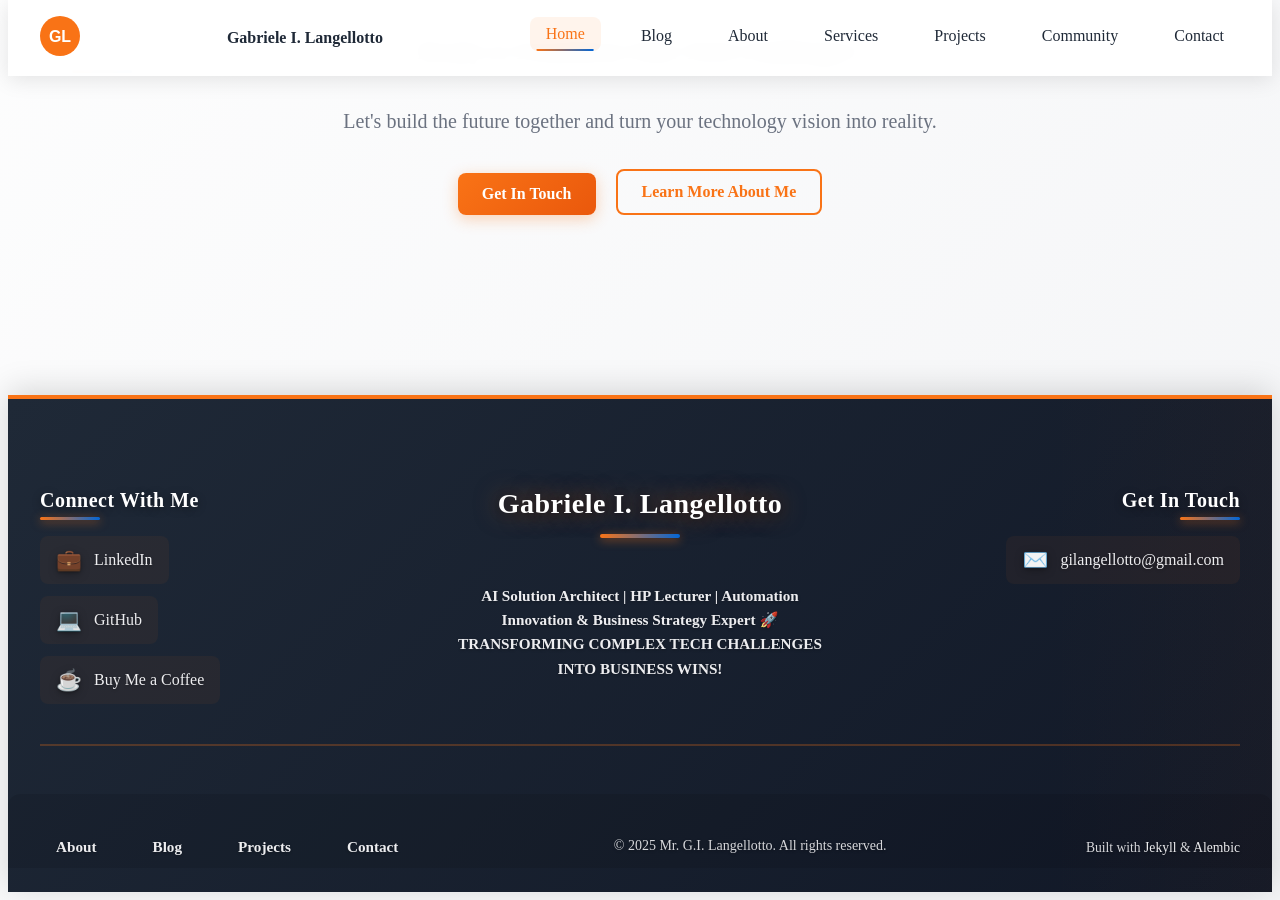
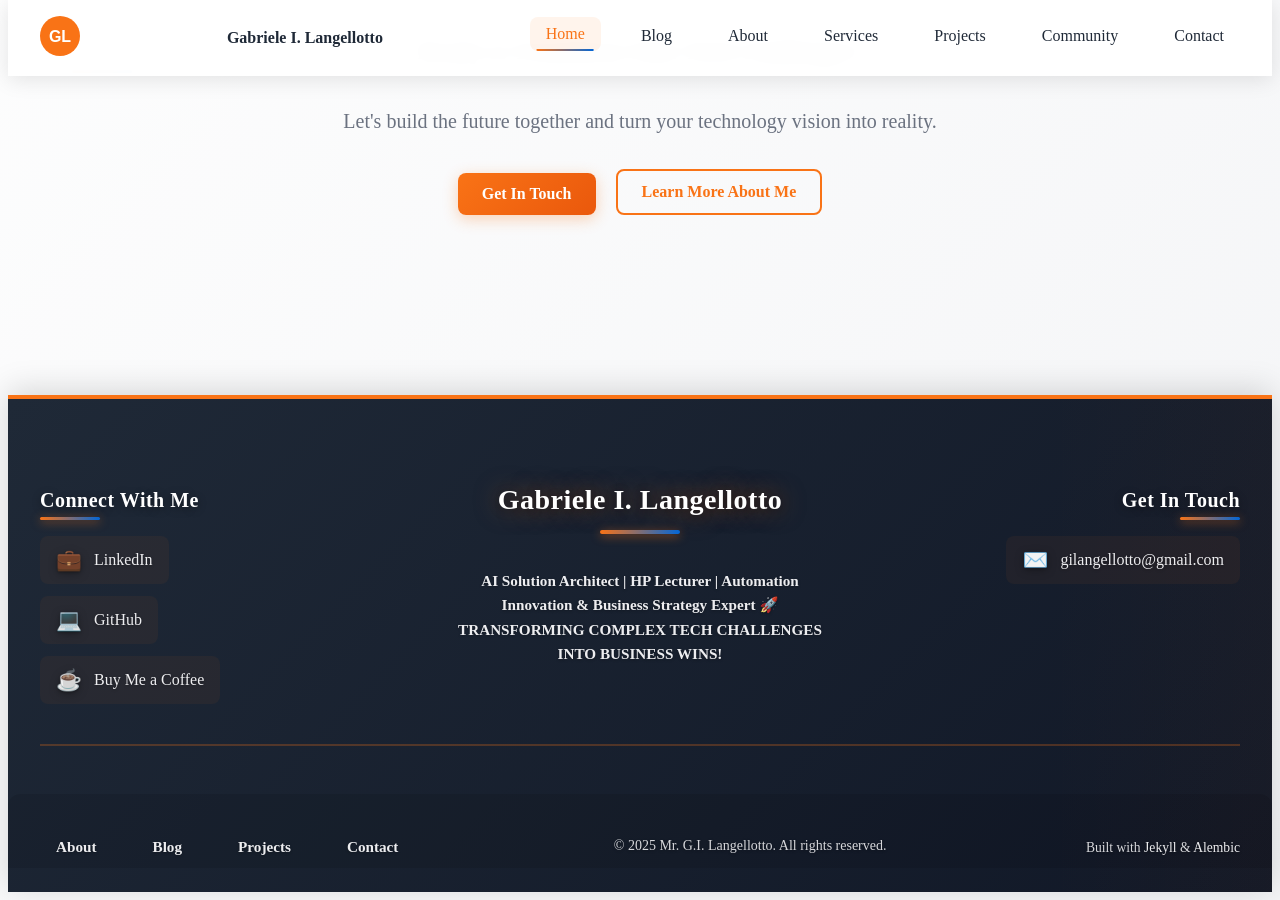
Before and after one commit to GIL794/gil794.github.io, a Jekyll site: the page built from index.md, in a window 1280 px wide and 900 px high, scrolled down 3197 px. Built offline with Jekyll 4.4.1, drawn with Linux system fonts in a browser that asks for light colours.

Commit message:
Change footer headings from h2/h5 to h1/h3

```diff
--- a/_includes/footer.html
+++ b/_includes/footer.html
@@ -25,8 +25,8 @@
 
         <!-- Copyright and Branding (Center) -->
         <div class="footer__section footer__section--main">
-          <h2 class="footer__title">{{ site.title | default: "Gabriele I. Langellotto" }}</h2>
-          <h5 class="footer__description">{{ site.description | default: "AI Solution Architect | HP Lecturer | Automation Innovation & Business Strategy Expert" }}</h5>
+          <h1 class="footer__title">{{ site.title | default: "Gabriele I. Langellotto" }}</h1>
+          <h3 class="footer__description">{{ site.description | default: "AI Solution Architect | HP Lecturer | Automation Innovation & Business Strategy Expert" }}</h3>
         </div>
 
         <!-- Contact Information (Right) -->
```
